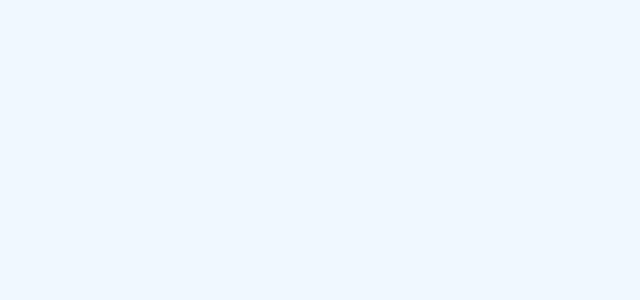
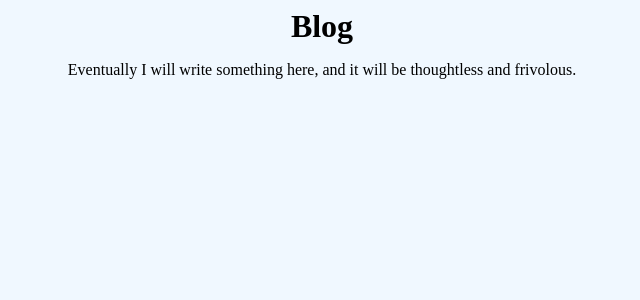
Before and after one commit to arthurberman/arthurberman.github.io, a Nuxt app: page /blog in a window 1280 px wide. Before the commit this address had no page. Shown: the top 300 px of the page, without its empty margins (318-958 px from the left). Built offline with nearby package versions, Linux system fonts and the light colour scheme.

Commit message:
More content

```diff
--- /dev/null
+++ b/pages/blog.vue
@@ -0,0 +1,6 @@
+<template>
+    <div>
+        <h1>Blog</h1>
+        <p>Eventually I will write something here, and it will be thoughtless and frivolous.</p>
+    </div>
+</template>
--- a/pages/index.vue
+++ b/pages/index.vue
@@ -4,7 +4,12 @@
         <Quote content=" Do you ever feel like the internet is worse now? I sure do." author="Arthur Berman"/>
         <p> Arthur's
             personal site is a return to the good era of the internet. Consider checking out my&nbsp;
-            <NuxtLink to="/music">music</NuxtLink>
+            <NuxtLink to="/music">music</NuxtLink>,&nbsp;
+
+
+            <a href="https://artprojects.itch.io/orion-towers">games</a>,&nbsp;
+            and&nbsp;
+            <NuxtLink to="/blog">writing</NuxtLink>.
         </p>
     </div>
 </template>
```
